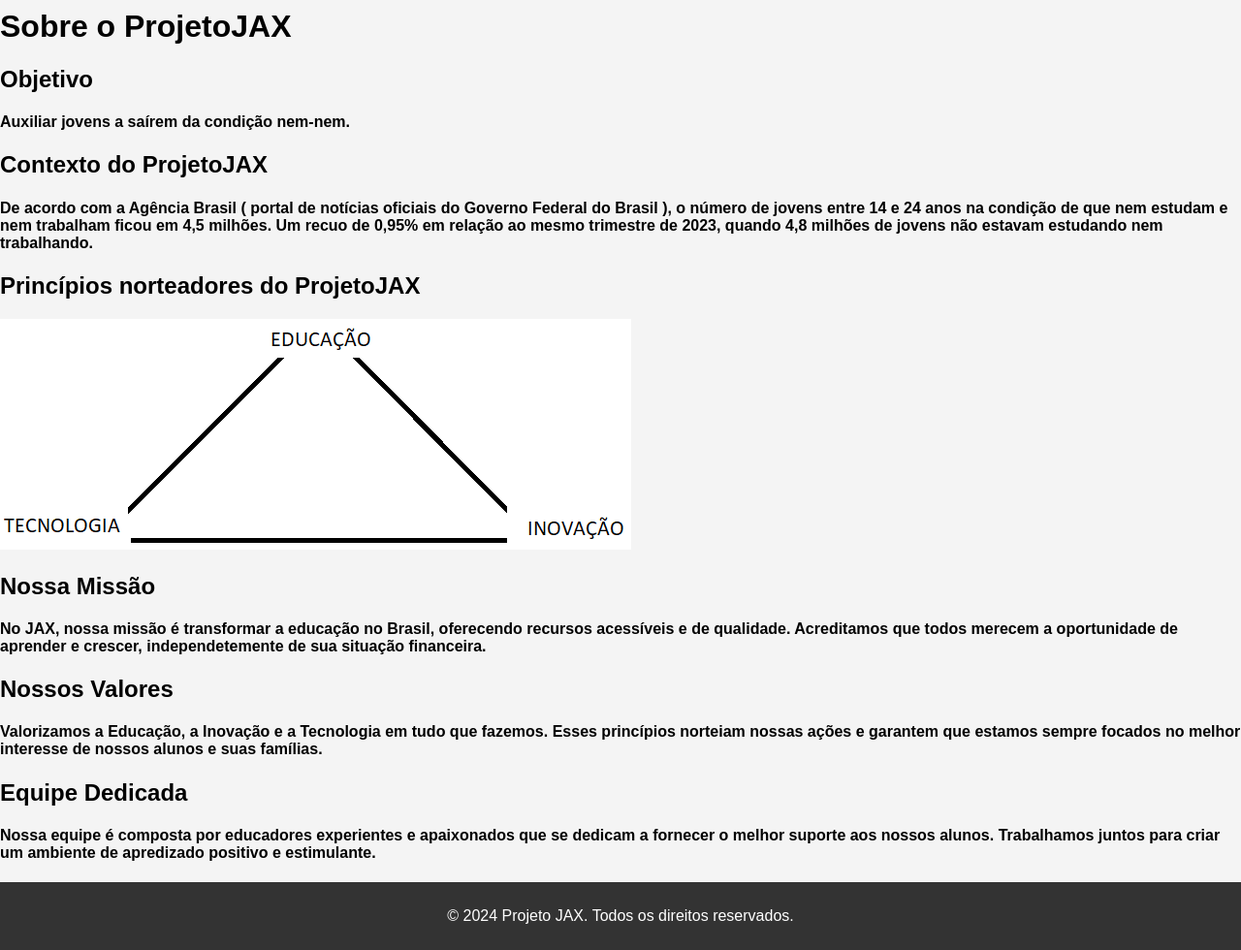
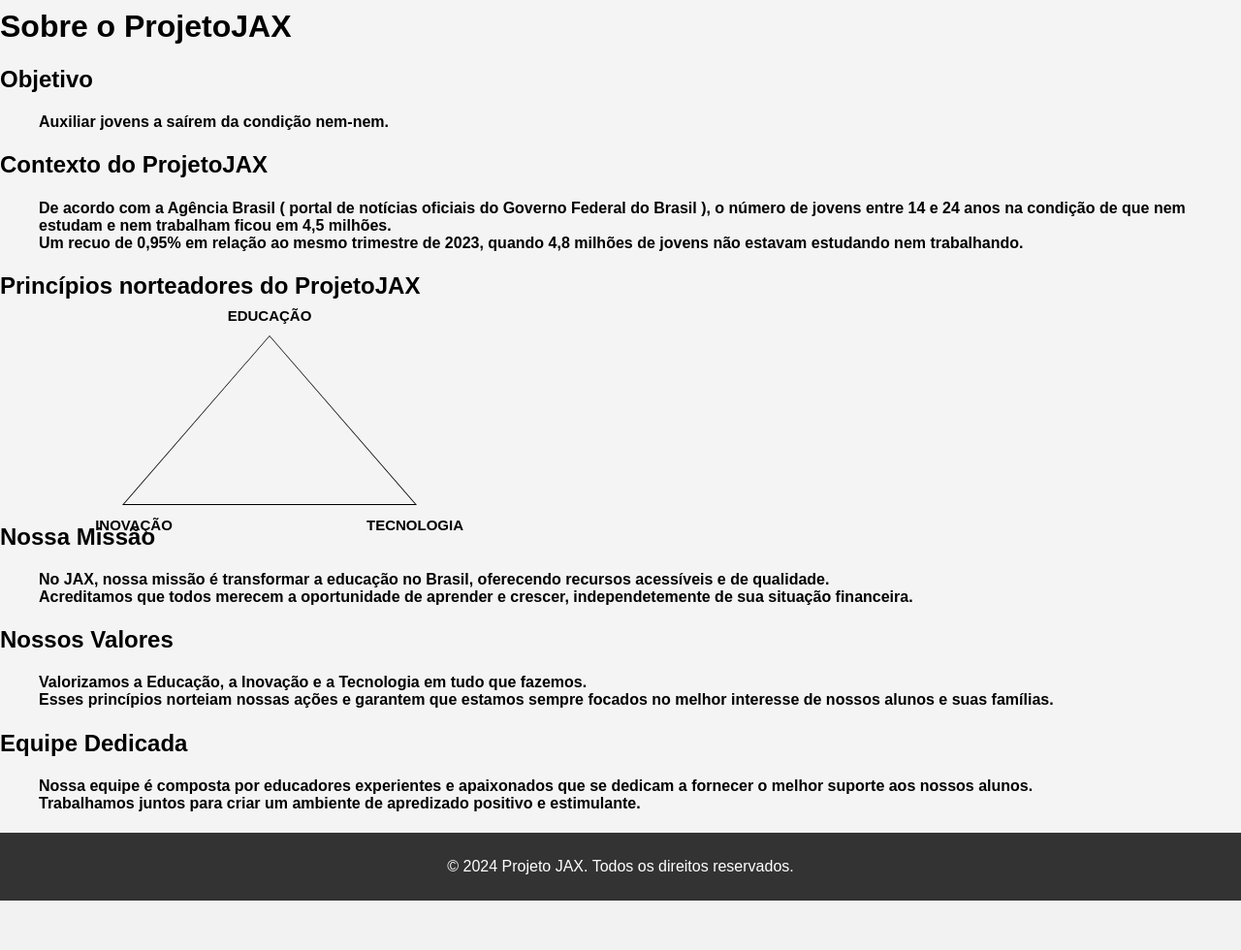
Before and after one commit to luizesquivel05/projeto_jax, a Flask app: page /sobre in a window 1280 px wide. Shown: the part 142-1122 px from the top of the page at 97% size. After the commit the page ends 1071 px from the top, so only its background shows below. Run offline with Flask 3, Linux system fonts and the light colour scheme.

Commit message:
correcao de alguns textos em sobre e contato

```diff
--- a/app/static/styles/carrosel.css
+++ b/app/static/styles/carrosel.css
@@ -10,7 +10,7 @@
 }
 .carrosel_galeria img, .carrosel_galeria figure {
     width: 100%;
-    height: 450px;
+    height: 80%;
     object-fit: cover;
     display: none;
 }
--- a/app/static/styles/styles.css
+++ b/app/static/styles/styles.css
@@ -42,7 +42,7 @@ footer {
     width: 100%;
 }
 
-#historia_lista {
+ul {
     list-style: none;
 }
 
@@ -51,6 +51,68 @@ footer {
 }
 
 .funcionalidades_img {
-    width: 450px;
-    height: 450px;
+    width: 100%;
+    height: 80%;
 }
+
+.triangulo {
+    position: relative;
+    width: 300px;
+    height: 173px;
+    margin-left: 10%;
+    margin-bottom: 10px;
+}
+
+.triangulo::before {
+    content: "";
+    position: absolute;
+    top: -1px;
+    left: -2px;
+    width: 0;
+    height: 0;
+    border-style: solid;
+    border-width: 0 152px 175px 152px;
+    border-color: transparent transparent #000 transparent;
+    z-index: 1;
+}
+
+.triangulo::after {
+    content: "";
+    position: absolute;
+    top: 0;
+    left: 0;
+    width: 0;
+    height: 0;
+    border-style: solid;
+    border-width: 0 150px 173px 150px;
+    border-color: transparent transparent #f4f4f4 transparent;
+    z-index: 2;
+}
+
+
+.educacao {
+    position: absolute;
+    top: -30px;
+    left: 50%;
+    transform: translateX(-50%);
+    font-size: 15px;
+    font-weight: bold;
+}
+
+.tecnologia {
+    position: absolute;
+    right: 0;
+    bottom: -30px;
+    font-size: 15px;
+    font-weight: bold;
+    transform: translateX(50%);
+}
+
+.inovacao {
+    position: absolute;
+    left: 10px;
+    bottom: -30px;
+    font-size: 15px;
+    font-weight: bold;
+    transform: translateX(-50%);
+}
--- a/app/templates/sobre.html
+++ b/app/templates/sobre.html
@@ -8,7 +8,9 @@
         Objetivo
     </h2>
     <h4 id="descricao_objetivo">
-        Auxiliar jovens a saírem da condição nem-nem.
+        <ul>
+            <li>Auxiliar jovens a saírem da condição nem-nem.</li>
+        </ul>
     </h4>
 </div>
 
@@ -17,16 +19,22 @@
         Contexto do ProjetoJAX
     </h2>
     <h4 id="descricao_contexto">
-        De acordo com a Agência Brasil ( portal de notícias oficiais do Governo Federal do Brasil ), o número de jovens entre 14 e 24 anos na condição de que nem estudam e nem trabalham ficou em 4,5 milhões. Um recuo de 0,95% em relação ao mesmo trimestre de 2023, quando 4,8 milhões de jovens não estavam estudando nem trabalhando.
-
+        <ul>
+            <li>De acordo com a Agência Brasil ( portal de notícias oficiais do Governo Federal do Brasil ), o número de jovens entre 14 e 24 anos na condição de que nem estudam e nem trabalham ficou em 4,5 milhões.</li>
+            <li>Um recuo de 0,95% em relação ao mesmo trimestre de 2023, quando 4,8 milhões de jovens não estavam estudando nem trabalhando.</li>
+        </ul>
     </h4>
 </div>
 
 <div id="principios_jax">
     <h2 id="titulo_principios">
         Princípios norteadores do ProjetoJAX
-    </h2>
-    <img src="{{ url_for('static', filename='images/principios_jax.png') }}" alt="Principios do JAX">
+    </h2> <br>
+    <div class="triangulo">
+        <div class="educacao">EDUCAÇÃO</div>
+        <div class="tecnologia">TECNOLOGIA</div>
+        <div class="inovacao">INOVAÇÃO</div>
+    </div>
 </div>
 
 <div id="missao_jax">
@@ -34,7 +42,10 @@
         Nossa Missão
     </h2>
     <h4 id="descricao_missao">
-        No JAX, nossa missão é transformar a educação no Brasil, oferecendo recursos acessíveis e de qualidade. Acreditamos que todos merecem a oportunidade de aprender e crescer, independetemente de sua situação financeira.
+        <ul>
+            <li>No JAX, nossa missão é transformar a educação no Brasil, oferecendo recursos acessíveis e de qualidade.</li>
+            <li>Acreditamos que todos merecem a oportunidade de aprender e crescer, independetemente de sua situação financeira. </li>
+        </ul>
     </h4>
 </div>
 
@@ -43,7 +54,10 @@
         Nossos Valores
     </h2>
     <h4 id="descricao_valores">
-        Valorizamos a Educação, a Inovação e a Tecnologia em tudo que fazemos. Esses princípios norteiam nossas ações e garantem que estamos sempre focados no melhor interesse de nossos alunos e suas famílias.
+        <ul>
+            <li>Valorizamos a Educação, a Inovação e a Tecnologia em tudo que fazemos.</li>
+            <li>Esses princípios norteiam nossas ações e garantem que estamos sempre focados no melhor interesse de nossos alunos e suas famílias.</li>
+        </ul>
     </h4>
 </div>
 
@@ -52,7 +66,10 @@
         Equipe Dedicada
     </h2>
     <h4 id="descricao_equipe">
-        Nossa equipe é composta por educadores experientes e apaixonados que se dedicam a fornecer o melhor suporte aos nossos alunos. Trabalhamos juntos para criar um ambiente de apredizado positivo e estimulante.
+        <ul>
+            <li>Nossa equipe é composta por educadores experientes e apaixonados que se dedicam a fornecer o melhor suporte aos nossos alunos.</li>
+            <li>Trabalhamos juntos para criar um ambiente de apredizado positivo e estimulante.</li>
+        </ul>
     </h4>
 </div>
 
```
Also changed, not shown: app/static/styles/header.css (+16 -16 lines), app/templates/contato.html (+11 -11 lines), app/templates/error.html (+6 -7 lines).
